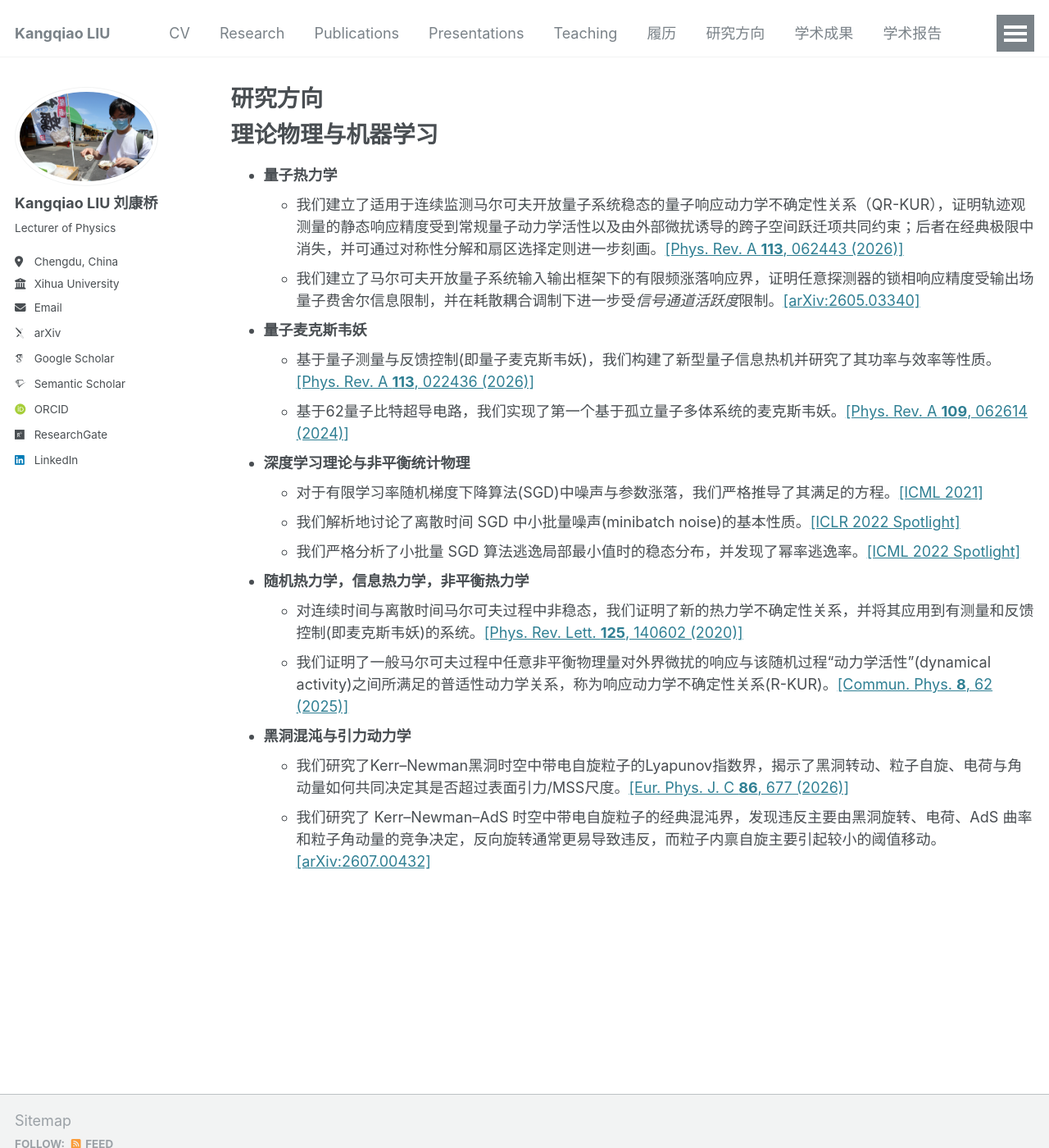
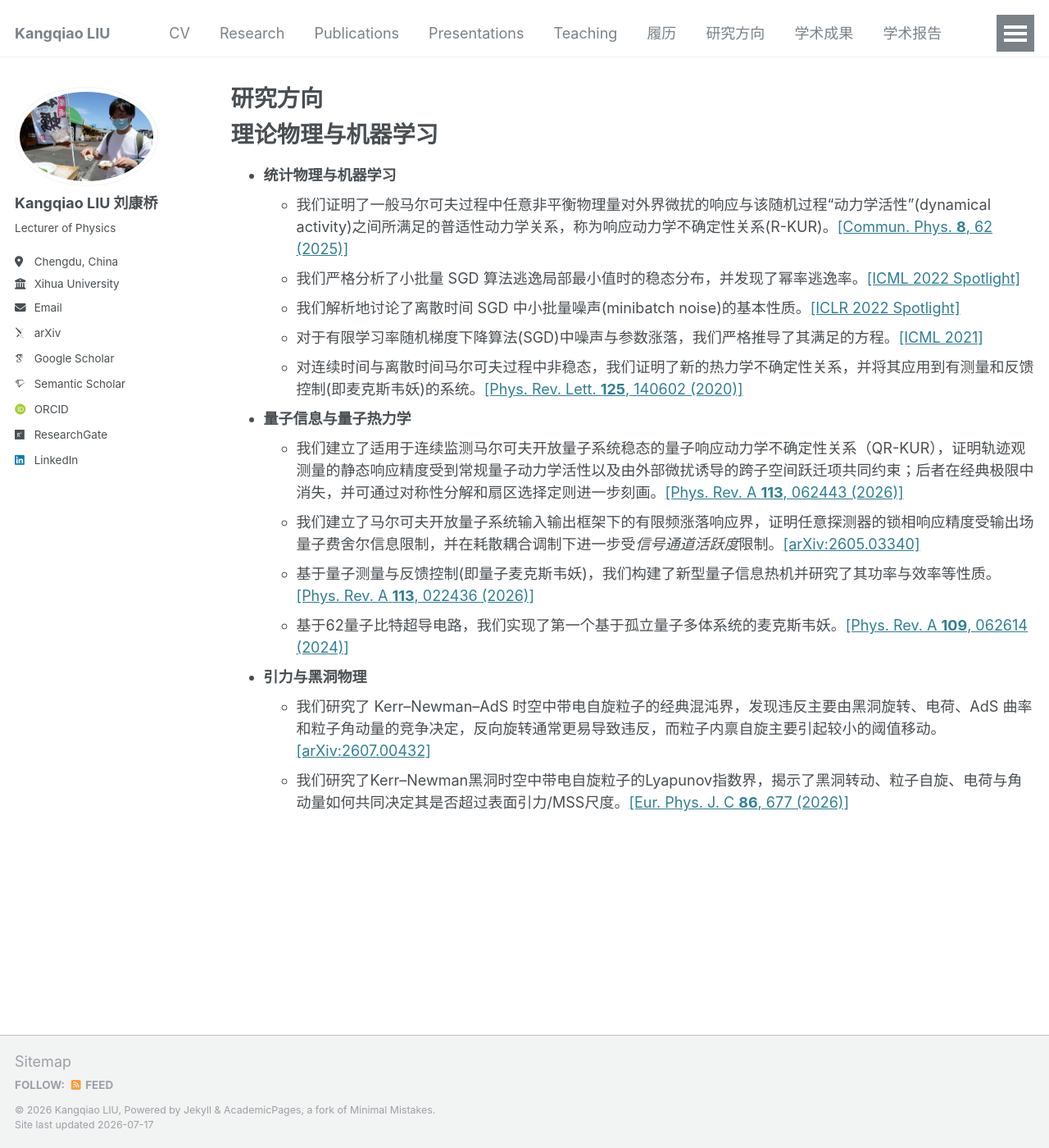
Before and after one commit to KangqiaoLiu/KangqiaoLiu.github.io, a Jekyll site: the page built from _pages/research_zh.md, in a window 1280 px wide and 1400 px high. Shown: the whole window at 82% size. Built offline with Jekyll 4.4.1, drawn with Linux system fonts in a browser that asks for light colours; some web fonts are replaced; some of the changed lines change nothing that is shown.

Commit message:
Update research_zh.md

```diff
--- a/_pages/research_zh.md
+++ b/_pages/research_zh.md
@@ -10,23 +10,23 @@ redirect_from:
 {% include base_path %}
 # 理论物理与机器学习
 
-* **量子热力学**
+* **统计物理与机器学习**
+  * 我们证明了一般马尔可夫过程中任意非平衡物理量对外界微扰的响应与该随机过程“动力学活性”(dynamical activity)之间所满足的普适性动力学关系，称为响应动力学不确定性关系(R-KUR)。[[Commun. Phys. **8**, 62 (2025)]](https://www.nature.com/articles/s42005-025-01982-w)
+  * 我们严格分析了小批量 SGD 算法逃逸局部最小值时的稳态分布，并发现了幂率逃逸率。[[ICML 2022 Spotlight]](https://proceedings.mlr.press/v162/mori22a.html)
+  * 我们解析地讨论了离散时间 SGD 中小批量噪声(minibatch noise)的基本性质。[[ICLR 2022 Spotlight]](https://openreview.net/forum?id=uorVGbWV5sw)
+  * 对于有限学习率随机梯度下降算法(SGD)中噪声与参数涨落，我们严格推导了其满足的方程。[[ICML 2021]](http://proceedings.mlr.press/v139/liu21ad.html)
+  * 对连续时间与离散时间马尔可夫过程中非稳态，我们证明了新的热力学不确定性关系，并将其应用到有测量和反馈控制(即麦克斯韦妖)的系统。[[Phys. Rev. Lett. **125**, 140602 (2020)]](https://journals.aps.org/prl/abstract/10.1103/PhysRevLett.125.140602)
+
+* **量子信息与量子热力学**
   * 我们建立了适用于连续监测马尔可夫开放量子系统稳态的量子响应动力学不确定性关系（QR-KUR），证明轨迹观测量的静态响应精度受到常规量子动力学活性以及由外部微扰诱导的跨子空间跃迁项共同约束；后者在经典极限中消失，并可通过对称性分解和扇区选择定则进一步刻画。[[Phys. Rev. A **113**, 062443 (2026)]](https://arxiv.org/abs/2501.04895)
   * 我们建立了马尔可夫开放量子系统输入输出框架下的有限频涨落响应界，证明任意探测器的锁相响应精度受输出场量子费舍尔信息限制，并在耗散耦合调制下进一步受*信号通道活跃度*限制。[[arXiv:2605.03340]](https://arxiv.org/abs/2605.03340)
-
-* **量子麦克斯韦妖**
   * 基于量子测量与反馈控制(即量子麦克斯韦妖)，我们构建了新型量子信息热机并研究了其功率与效率等性质。[[Phys. Rev. A **113**, 022436 (2026)]](https://journals.aps.org/pra/abstract/10.1103/rhvv-yd6w)
   * 基于62量子比特超导电路，我们实现了第一个基于孤立量子多体系统的麦克斯韦妖。[[Phys. Rev. A **109**, 062614 (2024)]](https://journals.aps.org/pra/abstract/10.1103/PhysRevA.109.062614)
 
-* **深度学习理论与非平衡统计物理**
-  * 对于有限学习率随机梯度下降算法(SGD)中噪声与参数涨落，我们严格推导了其满足的方程。[[ICML 2021]](http://proceedings.mlr.press/v139/liu21ad.html)
-  * 我们解析地讨论了离散时间 SGD 中小批量噪声(minibatch noise)的基本性质。[[ICLR 2022 Spotlight]](https://openreview.net/forum?id=uorVGbWV5sw)
-  * 我们严格分析了小批量 SGD 算法逃逸局部最小值时的稳态分布，并发现了幂率逃逸率。[[ICML 2022 Spotlight]](https://proceedings.mlr.press/v162/mori22a.html)
+* **引力与黑洞物理**
+  * 我们研究了 Kerr–Newman–AdS 时空中带电自旋粒子的经典混沌界，发现违反主要由黑洞旋转、电荷、AdS 曲率和粒子角动量的竞争决定，反向旋转通常更易导致违反，而粒子内禀自旋主要引起较小的阈值移动。[[arXiv:2607.00432]](https://arxiv.org/abs/2607.00432)
+  * 我们研究了Kerr–Newman黑洞时空中带电自旋粒子的Lyapunov指数界，揭示了黑洞转动、粒子自旋、电荷与角动量如何共同决定其是否超过表面引力/MSS尺度。[[Eur. Phys. J. C **86**, 677 (2026)]](https://doi.org/10.1140/epjc/s10052-026-15894-8)
 
-* **随机热力学，信息热力学，非平衡热力学**
-  * 对连续时间与离散时间马尔可夫过程中非稳态，我们证明了新的热力学不确定性关系，并将其应用到有测量和反馈控制(即麦克斯韦妖)的系统。[[Phys. Rev. Lett. **125**, 140602 (2020)]](https://journals.aps.org/prl/abstract/10.1103/PhysRevLett.125.140602)
-  * 我们证明了一般马尔可夫过程中任意非平衡物理量对外界微扰的响应与该随机过程“动力学活性”(dynamical activity)之间所满足的普适性动力学关系，称为响应动力学不确定性关系(R-KUR)。[[Commun. Phys. **8**, 62 (2025)]](https://www.nature.com/articles/s42005-025-01982-w)
-
-* **黑洞混沌与引力动力学**
-  * 我们研究了Kerr–Newman黑洞时空中带电自旋粒子的Lyapunov指数界，揭示了黑洞转动、粒子自旋、电荷与角动量如何共同决定其是否超过表面引力/MSS尺度。[[Eur. Phys. J. C **86**, 677 (2026)]](https://doi.org/10.1140/epjc/s10052-026-15894-8)
-  * 我们研究了 Kerr–Newman–AdS 时空中带电自旋粒子的经典混沌界，发现违反主要由黑洞旋转、电荷、AdS 曲率和粒子角动量的竞争决定，反向旋转通常更易导致违反，而粒子内禀自旋主要引起较小的阈值移动。[[arXiv:2607.00432]](https://arxiv.org/abs/2607.00432)
+<!--
+  * 我们证明了标准密度算符模型下量子随机存取码（QRAC）所猜测的**平方根上界**并不成立，其根源在于带私有随机性的经典随机存取码构成该模型中一个可精确嵌入的对角态子类。所得反例在每个固定压缩率下填满平方根曲线与 **Nayak 熵界**之间的整个渐近开区间，并在恢复偏差趋于零时达到阶最优的对数量子比特标度。[[arXiv:XXXX.XXXXX]](https://arxiv.org/abs/XXXX.XXXXX)
+-->
```
